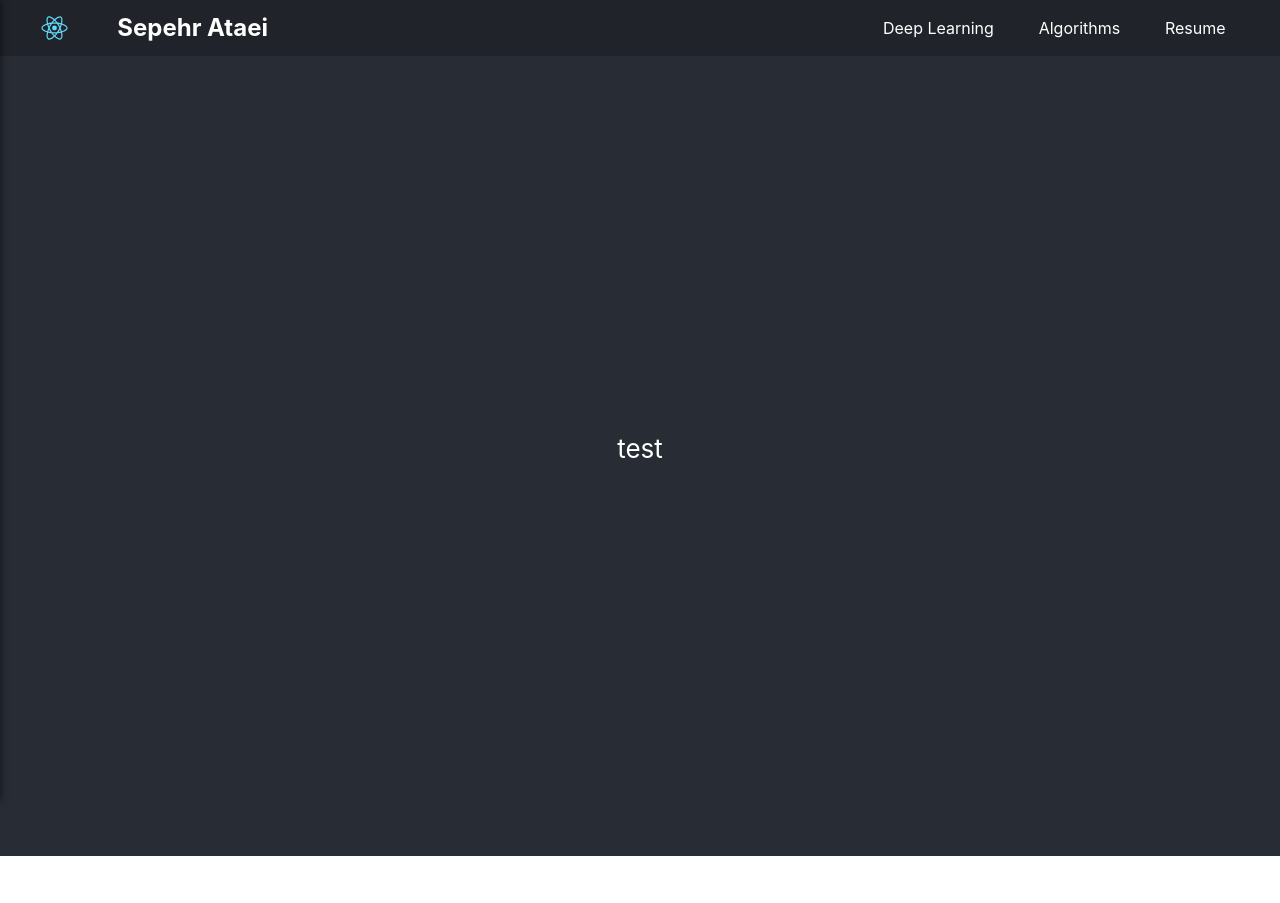
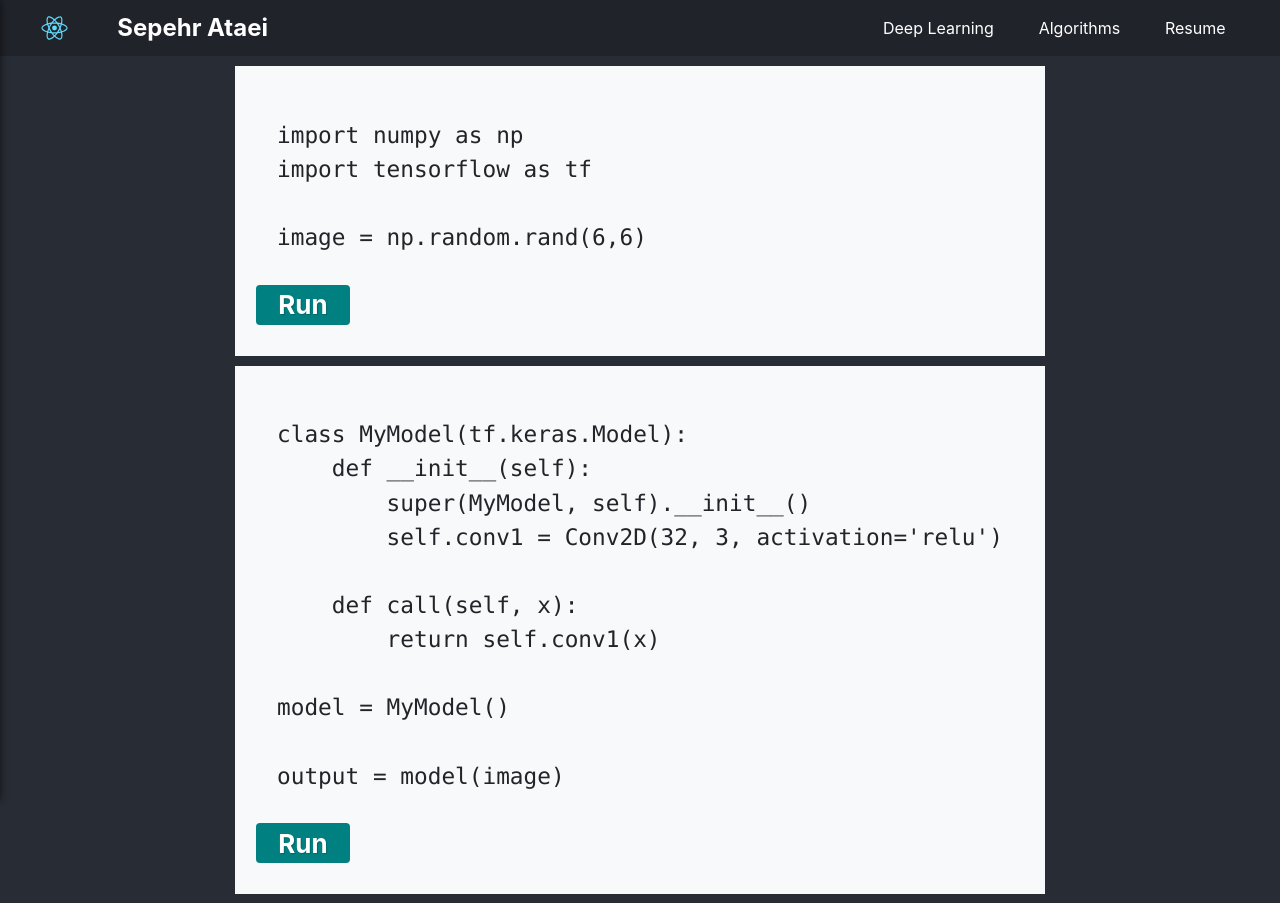
Before and after one commit to s2ataei/react-app, a React (Create React App) app: page /Algorithms in a window 1280 px wide. Shown: the top 903 px of the page. Before the commit the page ends 856 px from the top, so only its background shows below. Built offline with nearby package versions, Linux system fonts and the light colour scheme.

Commit message:
added code block style and markup and 2D array of randomly generated values

```diff
--- a/src/components/SortingVisualizer/Tool.css
+++ b/src/components/SortingVisualizer/Tool.css
@@ -0,0 +1,18 @@
+
+.columns {
+    display: inline-block;
+    border: 1px solid white;
+    width:48px;
+    height:48px;
+}
+
+.code {
+    margin-top: 10px;
+    margin-bottom: 10px;
+    background-color: #f8f9fa;
+    margin-left: 0;
+    margin-right: 0;
+    text-align: left;
+    padding: 1.3rem;
+
+}
--- a/src/components/SortingVisualizer/Tool.js
+++ b/src/components/SortingVisualizer/Tool.js
@@ -7,15 +7,78 @@ class SortingVisualizer extends React.Component {
     constructor(props) {
         super(props);
         this.state = {
+            input: [[]]
 
         };
 
+        this.generateInput = this.generateInput.bind(this);
+        this.generateOutput = this.generateOutput.bind(this);
+    }
+
+    generateInput(event) {
+        event.preventDefault();
+
+        const randomValues = Array.from({length: 36}, () => Math.floor(Math.random() * 255));
+        const input = [];
+        while(randomValues.length) input.push(randomValues.splice(0,6));
+
+        console.log(randomValues)
+
+        this.setState({
+            input
+        });
+    }
+
+    generateOutput(event) {
+        event.preventDefault();
 
     }
 
     render () {
+
+        var kernel = [[1,2,3],[1,2,3],[1,2,3]];
         return (
-        <p>test</p>
+            <div>
+                <div className="code">
+                    <pre className="code">
+                        <code>
+{`import numpy as np
+import tensorflow as tf
+
+image = np.random.rand(6,6)`}
+                        </code>
+                    </pre>
+                    <button className="submit add" onClick={this.generateInput}>Run</button>
+                </div>
+                {this.state.input.map(item =>
+                <div className="rows">
+                    {item.map(item => <div className="columns">{item}</div> )}
+                </div>)}
+                <div className="code">
+                    <pre className="code">
+                        <code>
+{`class MyModel(tf.keras.Model):
+    def __init__(self):
+        super(MyModel, self).__init__()
+        self.conv1 = Conv2D(32, 3, activation='relu')
+
+    def call(self, x):
+        return self.conv1(x)
+
+model = MyModel()
+
+output = model(image)`}
+                        </code>
+                    </pre>
+                    <button className="submit add" onClick={this.generateOutput}>Run</button>
+                </div>
+                {kernel.map(items =>
+                <div className="rows">
+                    {items.map(item => <div className="columns">{item}</div>)}
+                </div>)}
+            </div>
+
+
         );
     }
 
```
